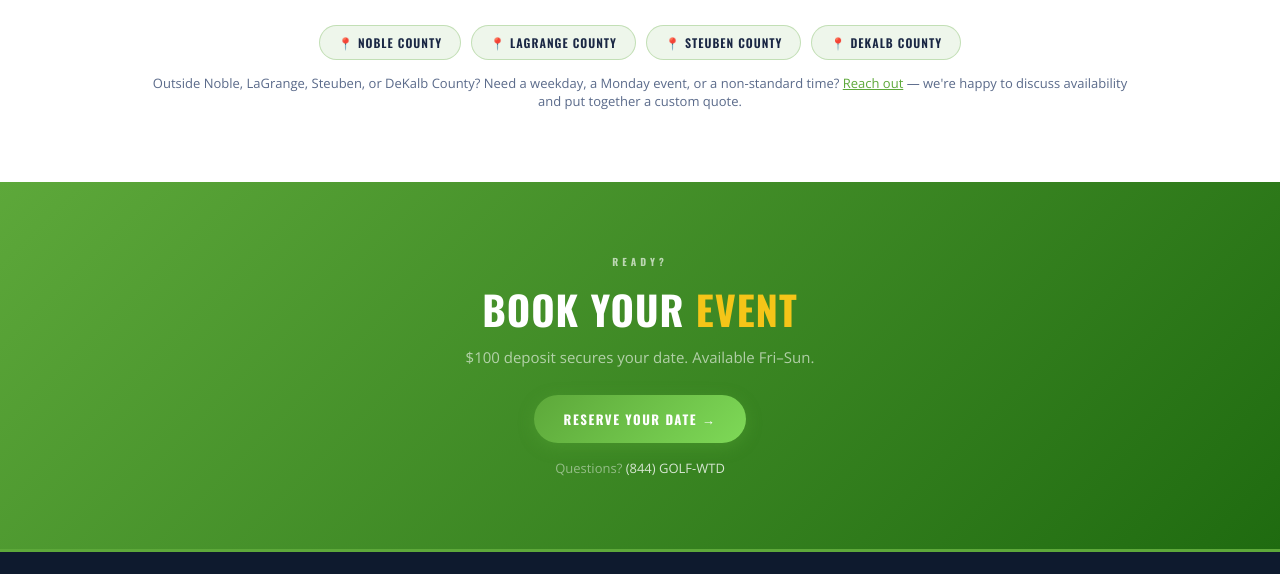
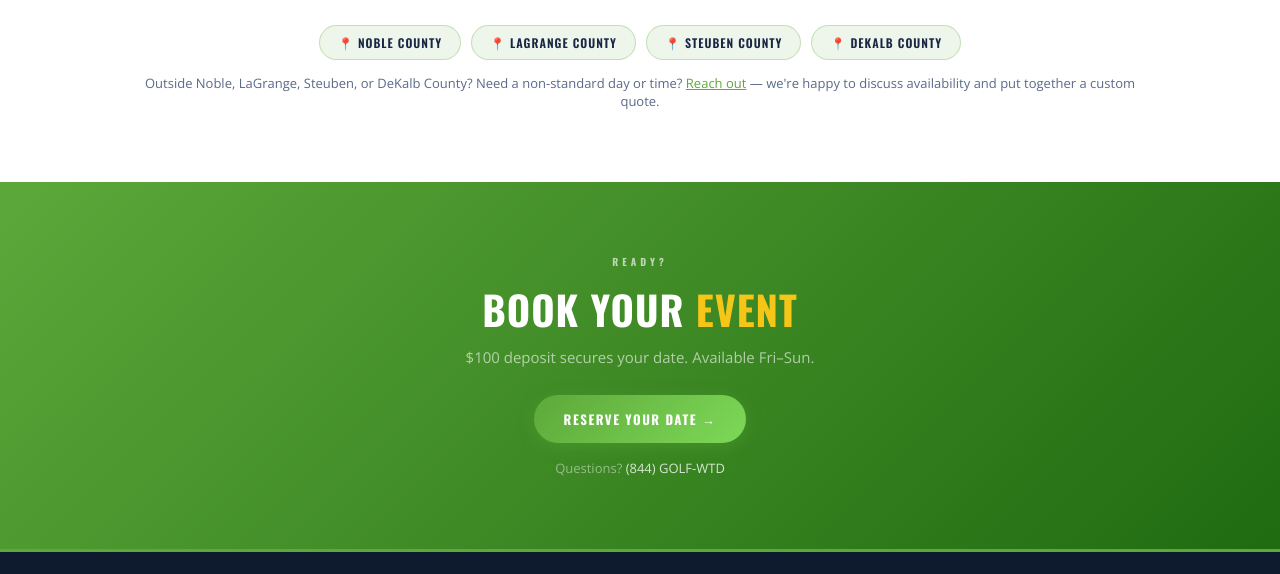
Before and after one commit to worththedrivegolf/WTD-Website, a plain HTML site: page on-tour.html in a window 1280 px wide. Shown: the part 3146-3720 px from the top of the page. Drawn offline with nearby package versions, Linux system fonts and the light colour scheme.

Commit message:
Update On Tour section

```diff
--- a/on-tour.html
+++ b/on-tour.html
@@ -250,7 +250,7 @@
       <div class="county-tag">📍 Steuben County</div>
       <div class="county-tag">📍 DeKalb County</div>
     </div>
-    <p style="text-align:center;font-size:13px;color:var(--muted);margin-top:14px;">Outside Noble, LaGrange, Steuben, or DeKalb County? Need a weekday, a Monday event, or a non-standard time? <a href="contact.html" style="color:var(--green);">Reach out</a> — we're happy to discuss availability and put together a custom quote.</p>
+    <p style="text-align:center;font-size:13px;color:var(--muted);margin-top:14px;">Outside Noble, LaGrange, Steuben, or DeKalb County? Need a non-standard day or time? <a href="contact.html" style="color:var(--green);">Reach out</a> — we're happy to discuss availability and put together a custom quote.</p>
   </div>
 </section>
 
```
